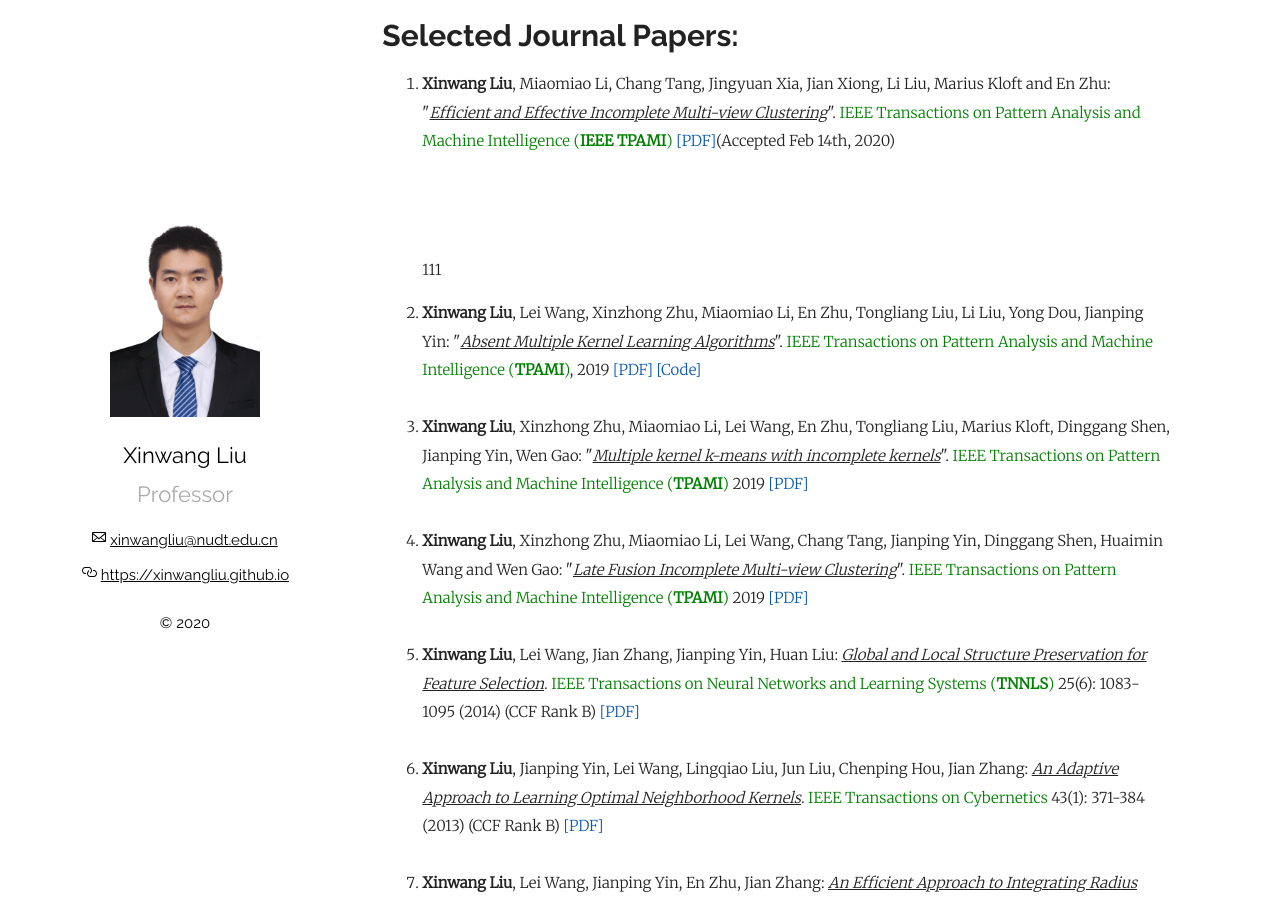
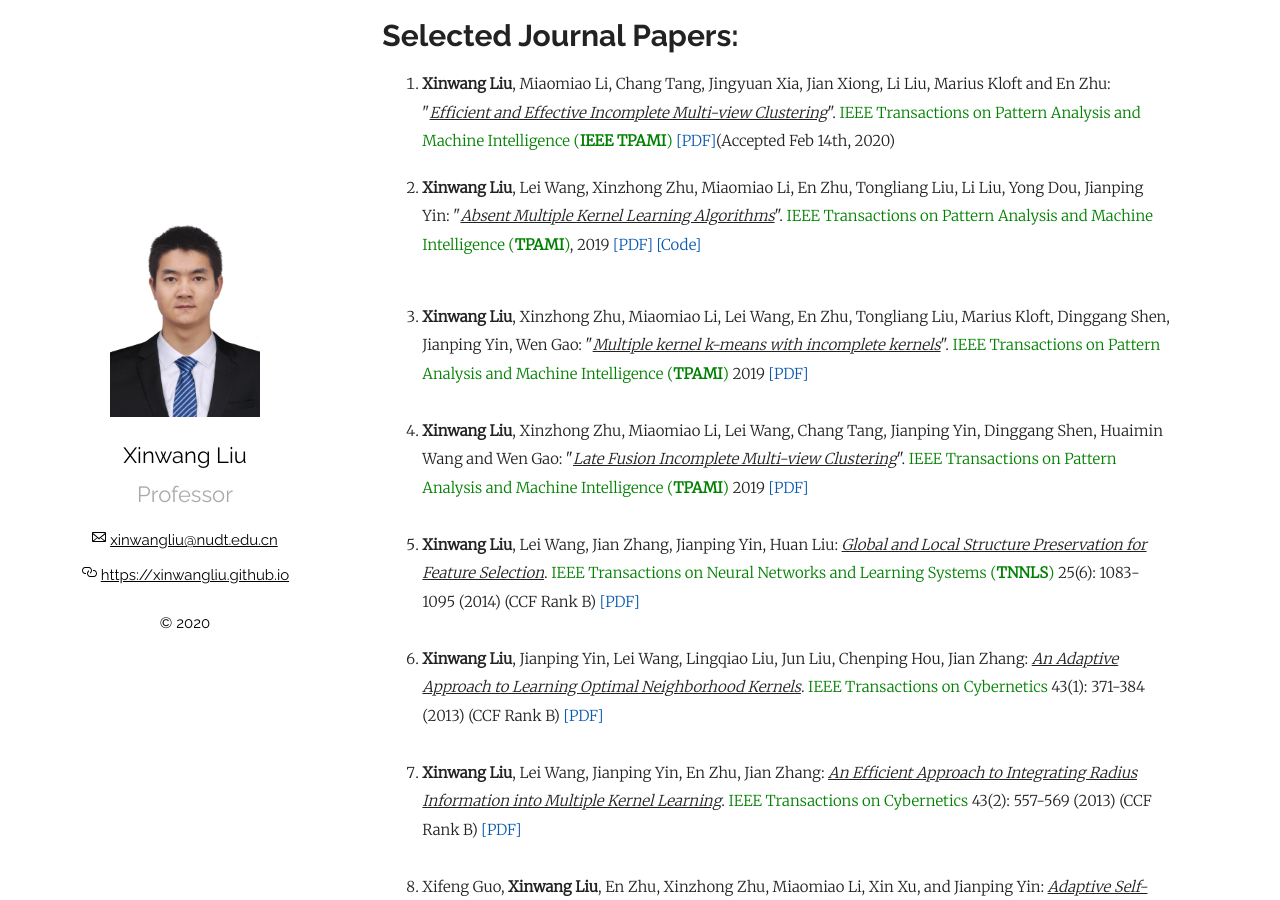
Before and after one commit to wx-liang/xinwangliu.github.io, a Jekyll site: the page built from index.md, in a window 1280 px wide and 900 px high, scrolled down 648 px. Built offline with Jekyll 4.4.1, drawn with Linux system fonts in a browser that asks for light colours; our own code applies the rules of GitHub Pages for plain Markdown files.

Commit message:
Update index.md

```diff
--- a/index.md
+++ b/index.md
@@ -28,8 +28,8 @@
 <ol>
 
 <li> <b>Xinwang Liu</b>, Miaomiao Li, Chang Tang, Jingyuan Xia, Jian Xiong, Li Liu, Marius Kloft and En Zhu: "<i><u>Efficient and Effective Incomplete Multi-view Clustering</u></i>". <font color="green">IEEE Transactions on Pattern Analysis and Machine Intelligence (<b>IEEE TPAMI</b>)</font> <a href = "https://sci-hub.tw/https://ieeexplore.ieee.org/document/9001210/">[PDF]</a>(Accepted Feb 14th, 2020)</li>
-<p style="margin-top: 100px;">111</p>
-<li> <b>Xinwang Liu</b>, Lei Wang, Xinzhong Zhu, Miaomiao Li, En Zhu, Tongliang Liu, Li Liu, Yong Dou, Jianping Yin: "<i><u>Absent Multiple Kernel Learning Algorithms</u></i>". <font color="green">IEEE Transactions on Pattern Analysis and Machine Intelligence (<b>TPAMI</b>)</font>, 2019 <a href = "https://tongliang-liu.github.io/papers/TPAMIAbsentKernel.pdf">[PDF]</a> <a href = "https://github.com/xinwangliu/absentkernel">[Code]</a></li>
+
+<p style="margin-top: 18px;"><li> <b>Xinwang Liu</b>, Lei Wang, Xinzhong Zhu, Miaomiao Li, En Zhu, Tongliang Liu, Li Liu, Yong Dou, Jianping Yin: "<i><u>Absent Multiple Kernel Learning Algorithms</u></i>". <font color="green">IEEE Transactions on Pattern Analysis and Machine Intelligence (<b>TPAMI</b>)</font>, 2019 <a href = "https://tongliang-liu.github.io/papers/TPAMIAbsentKernel.pdf">[PDF]</a> <a href = "https://github.com/xinwangliu/absentkernel">[Code]</a></li></p>
 <br>
 <li> <b>Xinwang Liu</b>, Xinzhong Zhu, Miaomiao Li, Lei Wang, En Zhu, Tongliang Liu, Marius Kloft, Dinggang Shen, Jianping Yin, Wen Gao: "<i><u>Multiple kernel k-means with incomplete kernels</u></i>". <font color="green">IEEE Transactions on Pattern Analysis and Machine Intelligence (<b>TPAMI</b>)</font> 2019 <a href = "https://tongliang-liu.github.io/papers/TPAMIK-means.pdf">[PDF]</a></li>
 <br>
```
